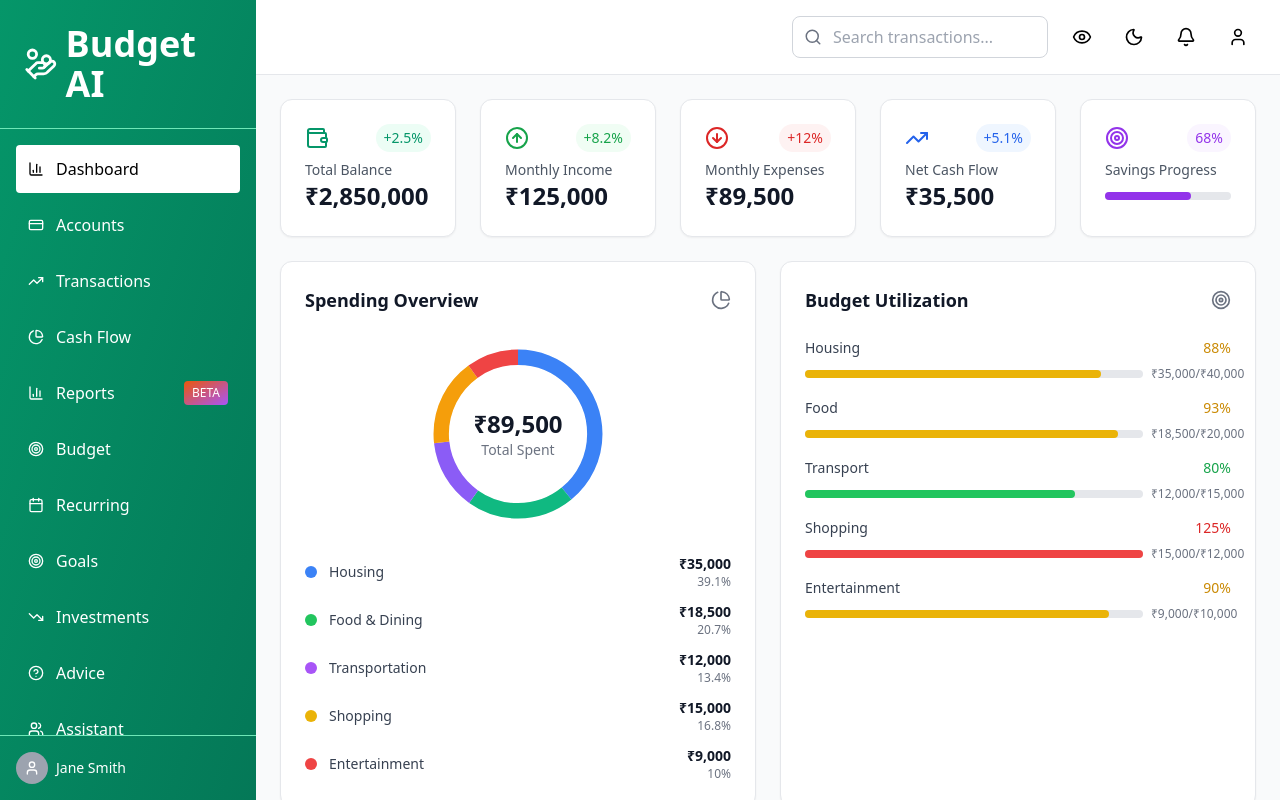
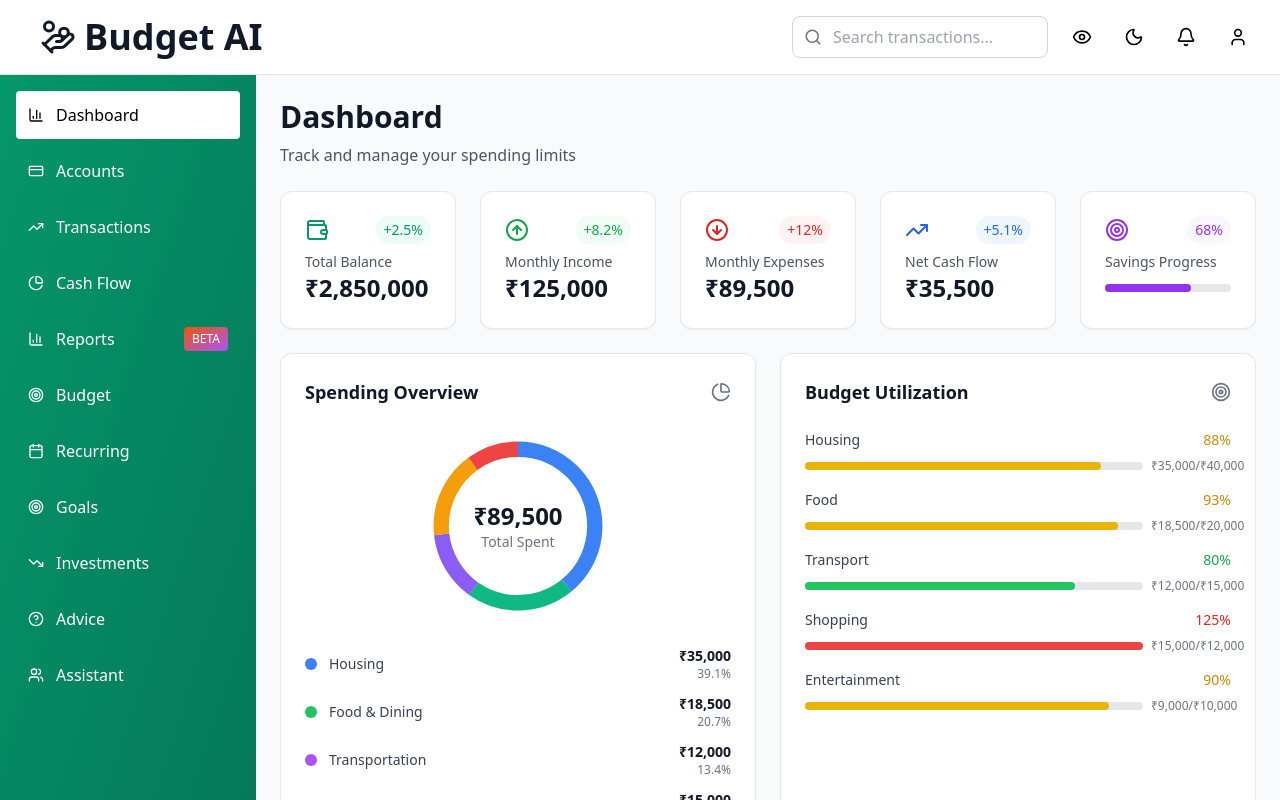
Before and after one commit to Atharva0920/Budget_AI, a React (Create React App) app in the folder client/: page /dashboard in a window 1280 px wide. Built offline with nearby package versions, Linux system fonts and the light colour scheme.

Commit message:
UI/UX Rearrange Layout For better UX
- Improved dashboard component layout
- Updated navigation header design

```diff
--- a/client/src/pages/Dashboard.jsx
+++ b/client/src/pages/Dashboard.jsx
@@ -63,6 +63,10 @@ const Dashboard = () => {
         <div className={`min-h-screen transition-colors duration-300 ${darkMode ? 'dark bg-gray-900' : 'bg-gray-50'}`}>
             <div className={`transition-all duration-300`}>
                 <main className="p-6 space-y-6">
+                    <div>
+                        <h1 className={`text-3xl font-bold ${darkMode ? 'text-white' : 'text-gray-900'}`}>Dashboard</h1>
+                        <p className={`mt-2 ${darkMode ? 'text-gray-400' : 'text-gray-600'}`}>Track and manage your spending limits</p>
+                    </div>
                     {/* Financial Summary Cards */}
                     <div className="grid grid-cols-1 md:grid-cols-2 lg:grid-cols-5 gap-6">
                         <div className={`${darkMode ? 'bg-gray-800' : 'bg-white'} p-6 rounded-xl shadow-sm border ${darkMode ? 'border-gray-700' : 'border-gray-200'}`}>
--- a/client/src/pages/Home.jsx
+++ b/client/src/pages/Home.jsx
@@ -3,7 +3,7 @@ import { HandCoins, BarChart3, CreditCard, TrendingUp, X, Menu, Users, Calendar,
 import { NavLink } from 'react-router-dom';
 import { useNavigationTitleContext } from '../contexts/NavigationTitleContext';
 
-const Home = ({onMenuClick, isMenuOpen}) => {
+const Home = ({closeMenu}) => {
     const { title, setTitle } = useNavigationTitleContext();
 
     const navigationItems = [
@@ -28,16 +28,7 @@ const Home = ({onMenuClick, isMenuOpen}) => {
                 lg:relative lg:translate-x-0 lg:z-auto
                 fixed inset-y-0 left-0 z-40 transform transition-transform duration-300 ease-in-out`}>
                 {/* Header */}
-                <div className="flex p-6 border-b border-emerald-300">
-                    <div className="flex items-center gap-2">
-                        <HandCoins size={36} />
-                        <span className="font-semibold text-4xl">Budget AI</span>
-                    </div>
-                    <div className="flex items-center gap-2"><button className="lg:hidden p-2 rounded-lg" onClick={onMenuClick}>
-                        {isMenuOpen ? <X size={20} /> : <Menu size={20} />}
-                    </button>
-                    </div>
-                </div>
+
 
                 {/* Navigation */}
                 <nav className="flex-1 p-4 overflow-y-auto">
@@ -52,11 +43,7 @@ const Home = ({onMenuClick, isMenuOpen}) => {
                                         }`
                                     }
                                     onClick={() => {
-                                        console.log(item.label)
-                                        setTitle(item.label);
-                                        if(isMenuOpen){
-                                            onMenuClick();
-                                        }
+                                        closeMenu && closeMenu();
                                     }
                                     }
                                 >
--- a/client/src/pages/Investments.jsx
+++ b/client/src/pages/Investments.jsx
@@ -154,6 +154,10 @@ const Investments = () => {
     return (
         <div className={`min-h-screen transition-colors duration-300 ${darkMode ? 'dark bg-gray-900' : 'bg-gray-50'}`}>
             <main className="p-6 space-y-6">
+                <div>
+                    <h1 className={`text-3xl font-bold ${darkMode ? 'text-white' : 'text-gray-900'}`}>Investments</h1>
+                    <p className={`mt-2 ${darkMode ? 'text-gray-400' : 'text-gray-600'}`}>Track and manage your spending limits</p>
+                </div>
                 {/* Investment Summary Cards */}
                 <div className="grid grid-cols-1 md:grid-cols-2 lg:grid-cols-4 gap-6">
                     <div className={`${darkMode ? 'bg-gray-800 border-gray-700' : 'bg-white border-gray-200'} p-6 rounded-xl srounded-xl shadow-sm border`}>
@@ -190,7 +194,7 @@ const Investments = () => {
                         <div className="flex items-center justify-between mb-4">
                             <div className="flex items-center gap-3">
                                 <div className={`${darkMode ? 'bg-yellow-900' : 'bg-yellow-100'} p-2 rounded-lg`}>
-                                    <DollarSign className={`${darkMode ? 'text-yellow-400' : 'text-yellow-600'} w-5 h-5 `}  />
+                                    <DollarSign className={`${darkMode ? 'text-yellow-400' : 'text-yellow-600'} w-5 h-5 `} />
                                 </div>
                                 <span className={`text-m font-medium ${darkMode ? 'text-gray-400' : 'text-gray-900'}`}>Total Returns</span>
                             </div>
@@ -205,7 +209,7 @@ const Investments = () => {
                         <div className="flex items-center justify-between mb-4">
                             <div className="flex items-center gap-3">
                                 <div className={`${darkMode ? 'bg-purple-900' : 'bg-purple-100'} p-2 rounded-lg`}>
-                                    <BarChart3 className={`${darkMode ? 'text-purple-400' : 'text-purple-600'} w-5 h-5 `}  />
+                                    <BarChart3 className={`${darkMode ? 'text-purple-400' : 'text-purple-600'} w-5 h-5 `} />
                                 </div>
                                 <span className={`text-m font-medium ${darkMode ? 'text-gray-400' : 'text-gray-900'}`}>Portfolio Growth</span>
                             </div>
@@ -376,7 +380,7 @@ const Investments = () => {
                                                     </div>
                                                     <div>
                                                         <div className={`${darkMode ? 'text-white' : 'text-gray-900'} text-sm font-medium `}>{investment.name}</div>
-                                                        <div className={`${darkMode ? 'text-gray-400': 'text-gray-500' } text-sm`}>{investment.type}</div>
+                                                        <div className={`${darkMode ? 'text-gray-400' : 'text-gray-500'} text-sm`}>{investment.type}</div>
                                                     </div>
                                                 </div>
                                             </td>
@@ -409,7 +413,7 @@ const Investments = () => {
                         {/* Upcoming SIPs */}
                         <div className={`${darkMode ? 'bg-gray-800 border-gray-700' : 'bg-white border-gray-200'} p-6 rounded-xl shadow-sm border `}>
                             <div className="flex items-center gap-2 mb-4">
-                                <Clock className={`${darkMode ? 'text-blue-400' : 'text-blue-600'} w-5 h-5`}/>
+                                <Clock className={`${darkMode ? 'text-blue-400' : 'text-blue-600'} w-5 h-5`} />
                                 <h3 className={`${darkMode ? 'text-white' : 'text-gray-900'} font-semibold `}>Upcoming SIPs</h3>
                             </div>
 
--- a/client/src/pages/NavigationHeader.jsx
+++ b/client/src/pages/NavigationHeader.jsx
@@ -1,5 +1,5 @@
 import React from 'react';
-import { Search, Bell, User, Eye, EyeOff, Sun, Moon, Menu, X } from 'lucide-react';
+import { Search, Bell, User, Eye, EyeOff, Sun, Moon, Menu, X, HandCoins } from 'lucide-react';
 import { ThemeContext } from '../contexts/ThemeContext';
 import { useNavigationTitleContext } from '../contexts/NavigationTitleContext';
 
@@ -10,20 +10,23 @@ export function NavigationHeader({ onMenuClick, isMenuOpen }) {
         privateMode,
         togglePrivateMode
     } = React.useContext(ThemeContext);
-    const { title, setTitle} = useNavigationTitleContext();
     return (
         <header
             className={`${darkMode ? 'bg-gray-800 border-gray-700' : 'bg-white border-gray-200'
                 } border-b px-4 sm:px-6 py-4 w-full`}
         >
             <div className="flex items-center justify-between flex-wrap gap-4">
-
-                <div className="flex items-center gap-4"><button className={`lg:hidden p-2 rounded-lg ${darkMode ? 'text-white' : 'text-gray-900'}`} onClick={onMenuClick}>
-                    {isMenuOpen ? <X size={20} /> : <Menu size={20} />}
-                </button>
-                    <h2 className={`text-2xl font-bold ${darkMode ? 'text-white' : 'text-gray-900'}`}>
-                        {title}
-                    </h2>
+                <div className={`flex gap-4  ${darkMode ? 'text-white' : 'text-gray-900'}`}>
+                    <div className="flex items-center gap-2"><button className="lg:hidden p-2 rounded-lg" onClick={onMenuClick}>
+                        {isMenuOpen ? <X size={20} /> : <Menu size={20} />}
+                    </button>
+                    </div>
+                    <div className='flex flex-wrap gap-6'>
+                        <div className="flex items-center gap-2">
+                            <HandCoins size={36} />
+                            <span className="font-semibold text-4xl">Budget AI</span>
+                        </div>
+                    </div>
                 </div>
 
                 <div className="flex items-center flex-wrap gap-3 sm:gap-4">
--- a/client/src/routes/Layout.jsx
+++ b/client/src/routes/Layout.jsx
@@ -1,4 +1,3 @@
-
 import React, { useState } from 'react';
 import Home from '../pages/Home';
 import { Outlet } from 'react-router-dom';
@@ -10,14 +9,32 @@ export default function Layout() {
   const [privateMode, setPrivateMode] = useState(false);
 
   return (
-    <div className="relative h-screen w-screen overflow-hidden flex">
+    <div className="h-screen w-screen flex flex-col overflow-hidden">
 
-      <aside className={`fixed top-0 left-0 h-full w-64 z-40 bg-white transform transition-transform duration-300 ease-in-out
+      {/* Top Navigation */}
+      <div className="z-50">
+        <NavigationHeader
+          isMenuOpen={isMenuOpen}
+          onMenuClick={() => setIsMenuOpen(!isMenuOpen)}
+        />
+      </div>
+
+      {/* Main content below nav */}
+      <div className="flex flex-1 overflow-hidden">
+
+        {/* Sidebar */}
+        <aside className={`fixed lg:static top-100 left-0 h-full w-64 z-40 bg-white transform transition-transform duration-300 ease-in-out
             ${isMenuOpen ? 'translate-x-0' : '-translate-x-full'}
             lg:translate-x-0`}>
-        <Home closeMenu={() => setIsMenuOpen(false)} setTitle isMenuOpen onMenuClick={() => setIsMenuOpen(!isMenuOpen)}/>
+          <Home
+            closeMenu={() => setIsMenuOpen(false)}
+            setTitle
+            isMenuOpen
+            onMenuClick={() => setIsMenuOpen(!isMenuOpen)}
+          />
         </aside>
 
+        {/* Dim background for small screens */}
         {isMenuOpen && (
           <div
             className="fixed inset-0 bg-black bg-opacity-50 z-30 lg:hidden"
@@ -25,18 +42,15 @@ export default function Layout() {
           />
         )}
 
-      <div className="flex-1 flex flex-col h-full lg:pl-64 overflow-hidden">
-        <NavigationHeader
-          isMenuOpen={isMenuOpen}
-          onMenuClick={() => setIsMenuOpen(!isMenuOpen)}
-        />
-
+        {/* Main content area */}
         <main className="flex-1 overflow-y-auto bg-gray-100">
           <Outlet
-            darkMode={darkMode}
-            toggleDarkMode={() => setDarkMode((prev) => !prev)}
-            togglePrivateMode={() => setPrivateMode((prev) => !prev)}
-            privateMode={privateMode}
+            context={{
+              darkMode,
+              toggleDarkMode: () => setDarkMode((prev) => !prev),
+              privateMode,
+              togglePrivateMode: () => setPrivateMode((prev) => !prev),
+            }}
           />
         </main>
       </div>
```
Lines whose indentation alone changed are shown as unchanged.
